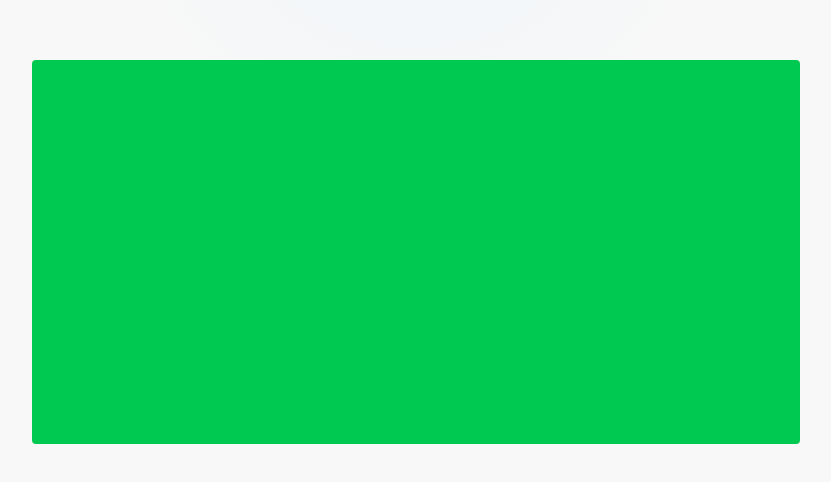
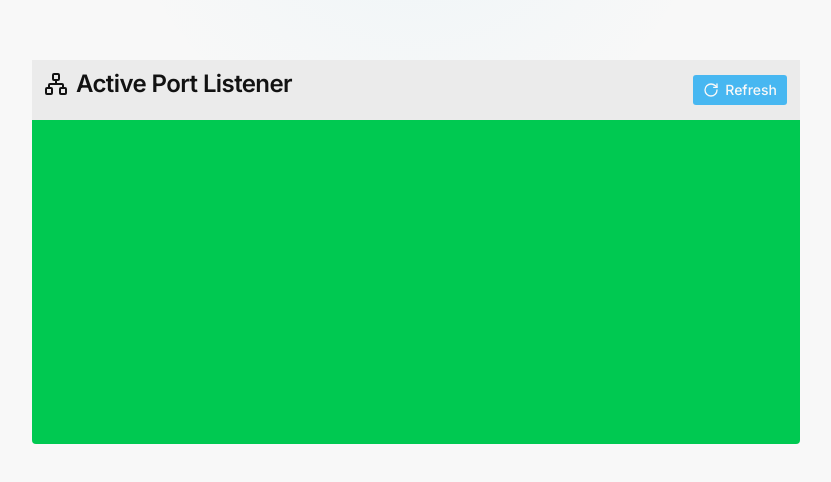
Before and after one commit to RendyDharmaPutra/PortLense-Frontend, a Next.js app: page / in a window 1280 px wide. Shown: the part 148-630 px from the top of the page, without its empty margins (224-1055 px from the left). Built offline with nearby package versions, Linux system fonts and the light colour scheme.

Commit message:
feat: add PortHeader component and integrate it into PortSection

```diff
--- /dev/null
+++ b/components/port/port-header.tsx
@@ -0,0 +1,24 @@
+import { Network, RotateCw } from "lucide-react"
+import { Button } from "../ui/button"
+
+export const PortHeader = () => {
+  return (
+    <header className="flex w-full flex-col justify-between space-y-3 bg-accent px-3 py-2 md:flex-row md:items-center">
+      {/* Title */}
+      <div className="flex h-fit flex-row items-center space-x-2">
+        <Network className="h-5 w-5 md:h-6 md:w-6" />
+        <h3 className="scroll-m-20 text-xl font-semibold tracking-tight md:text-2xl">
+          Active Port Listener
+        </h3>
+      </div>
+
+      {/* Action */}
+      <div className="flex h-fit w-full flex-row items-center md:w-fit">
+        <Button className="w-full rounded">
+          <RotateCw />
+          Refresh
+        </Button>
+      </div>
+    </header>
+  )
+}
--- a/components/port/port-section.tsx
+++ b/components/port/port-section.tsx
@@ -1,6 +1,10 @@
+import { PortHeader } from "./port-header"
+
 // ? temporarily using green background color for debugging
 export const PortSection = () => {
   return (
-    <section className="flex h-fit min-h-96 w-full min-w-3/5 flex-col items-center justify-center bg-green-500 md:w-fit md:rounded"></section>
+    <section className="flex h-fit min-h-96 w-full min-w-3/5 flex-col bg-green-500 md:w-fit md:rounded">
+      <PortHeader />
+    </section>
   )
 }
```
